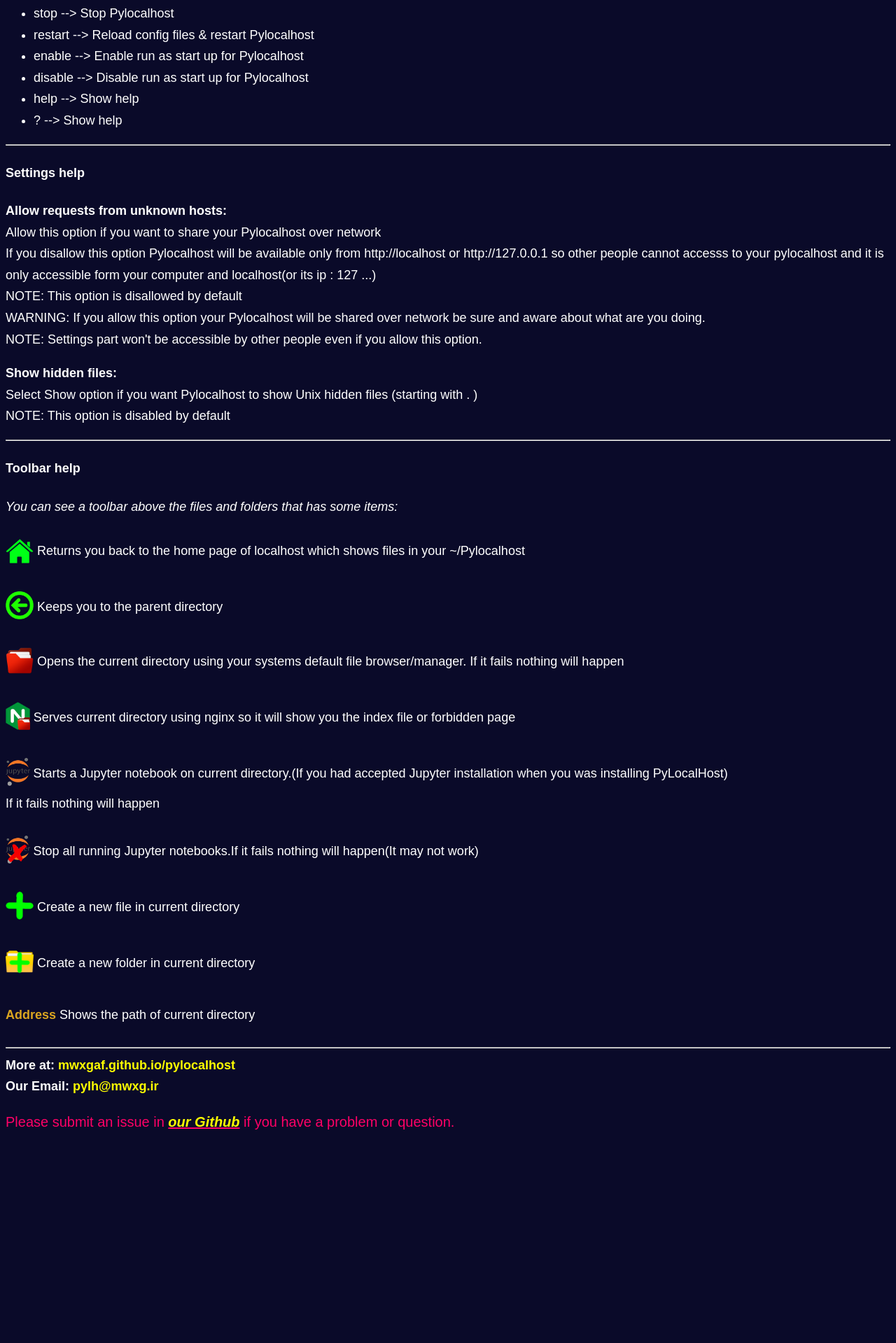
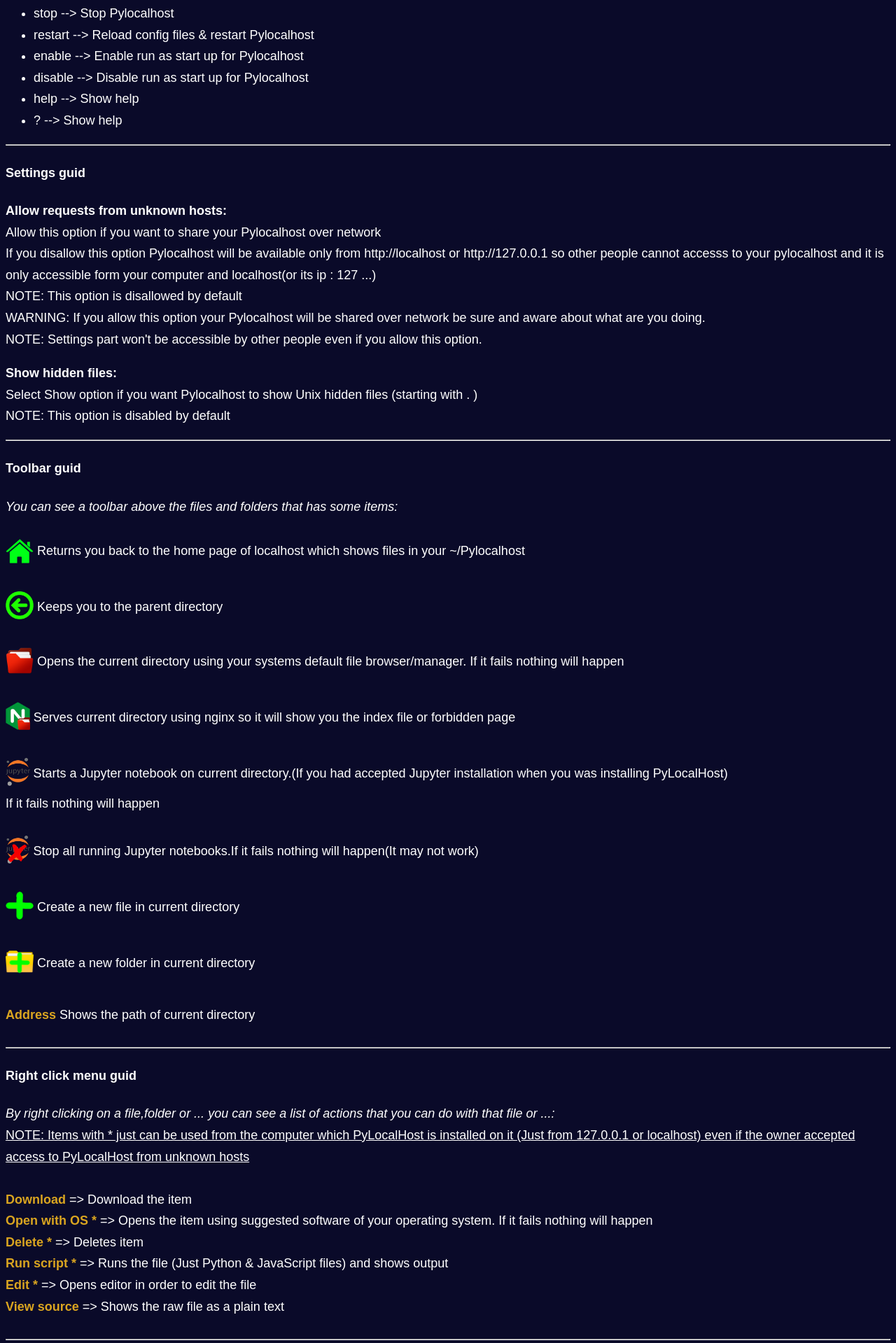
Before and after one commit to AmirTheFree/pylocalhost, a Python web app: template templates/help.html in a window 1280 px wide. Shown: the part 644-2563 px from the top of the page at 70% size. Before the commit the page ends 2258 px from the top, so only its background shows below. Run offline with Jinja, Linux system fonts and the light colour scheme; the template is opened without the code that fills it, so the values that code supplies are empty.

Commit message:
Added guide for right click menu

```diff
--- a/templates/help.html
+++ b/templates/help.html
@@ -43,7 +43,7 @@
         <li>? --> Show help</li>
     </ul>
     <hr>
-    <h4>Settings help</h4>
+    <h4>Settings guid</h4>
     <p><b>Allow requests from unknown hosts:</b>
         <br>
         Allow this option if you want to share your Pylocalhost over network
@@ -67,7 +67,7 @@
         NOTE: This option is disabled by default
     </p>
     <hr>
-    <h4>Toolbar help</h4>
+    <h4>Toolbar guid</h4>
     <i>You can see a toolbar above the files and folders that has some items:</i>
     <br>
     <br>
@@ -118,6 +118,27 @@
     <span class="static">Address</span> Shows the path of current directory
     <br><br>
     <hr>
+    <h4>Right click menu guid</h4>
+    <i>By right clicking on a file,folder or ... you can see a list of actions that you can do with that file or ...:</i>
+    <br>
+    <u>NOTE: Items with * just can be used from the computer which PyLocalHost is installed
+    on it (Just from 127.0.0.1 or localhost) even if the owner accepted access to PyLocalHost from unknown hosts</u>
+    <br>
+    <br>
+    <span class="static">Download</span> =>  Download the item
+    <br>
+    <span class="static">Open with OS *</span> => Opens the item using suggested software of your operating system. If it fails nothing will happen
+    <br>
+    <span class="static">Delete *</span> => Deletes item
+    <br>
+    <span class="static">Run script *</span> => Runs the file (Just Python & JavaScript files) and shows output
+    <br>
+    <span class="static">Edit *</span> => Opens editor in order to edit the file
+    <br>
+    <span class="static">View source</span> => Shows the raw file as a plain text
+    <br>
+    <br>
+    <hr>
     <b>More at: <a href="https://mwxgaf.github.io/pylocalhost">mwxgaf.github.io/pylocalhost</a>
         <br>
         Our Email: <a href="mailto:pylh@mwxg.ir">pylh@mwxg.ir</a>
```
Also changed, not shown: templates/komak.html (+20 -0 lines).
